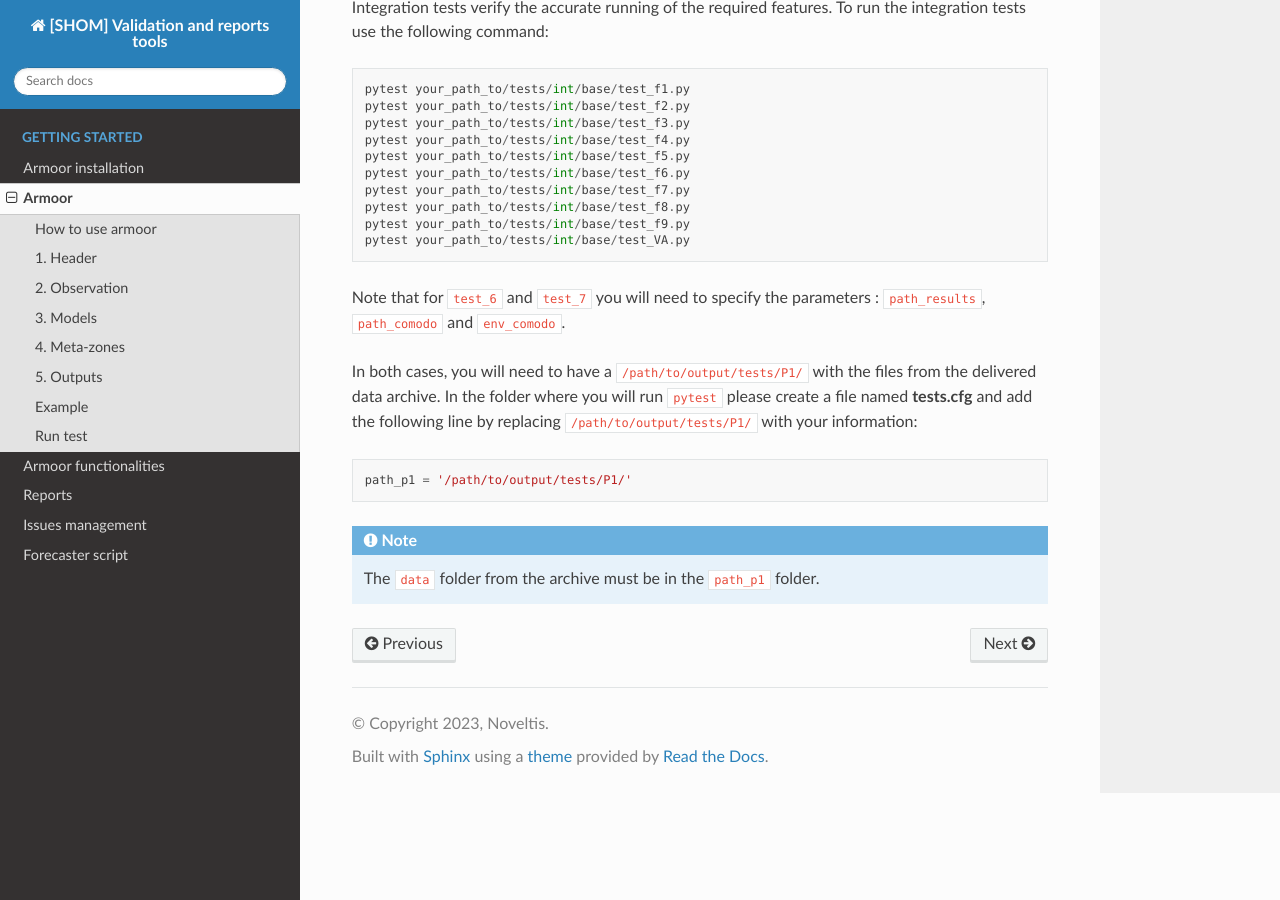
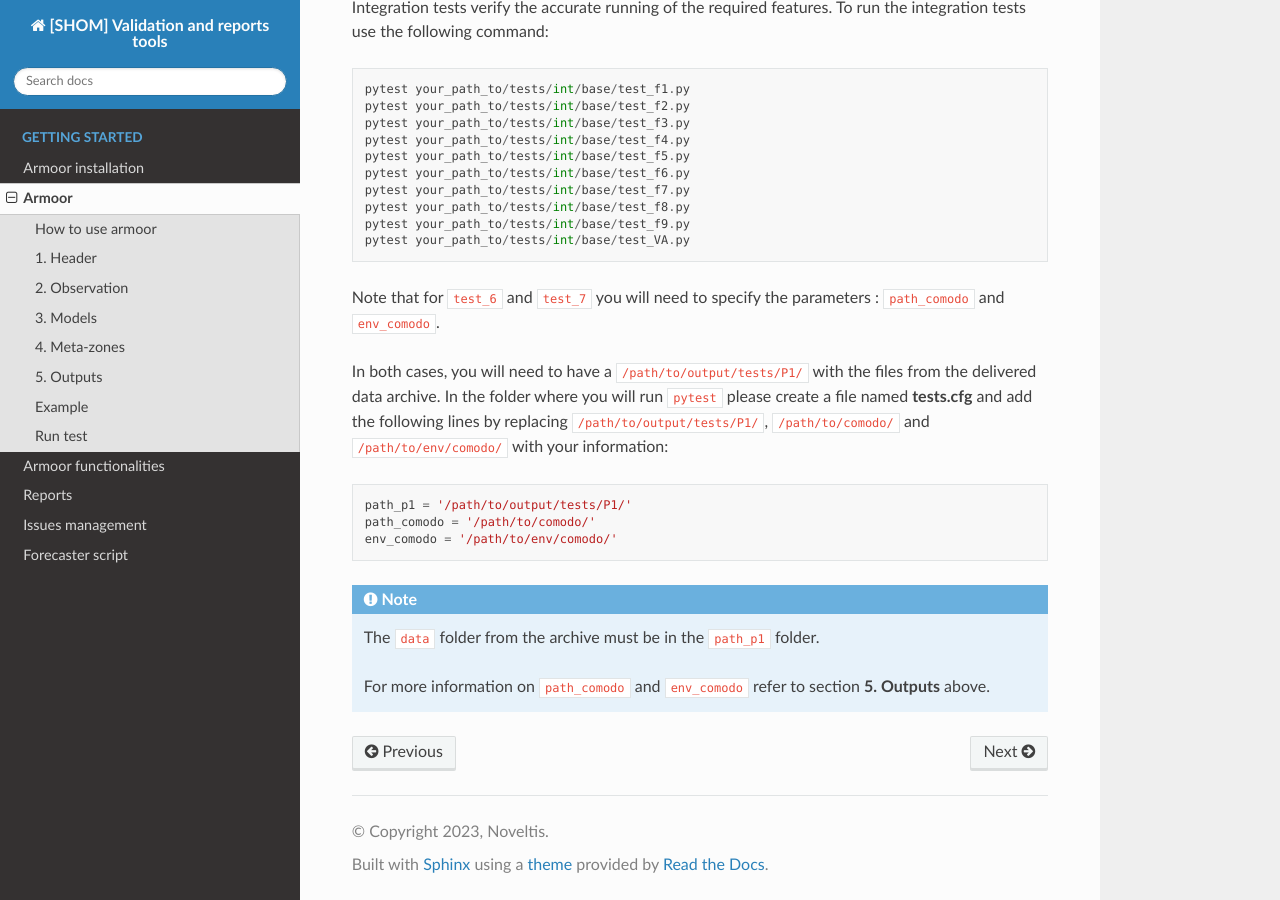
Before and after one commit to shom-fr/armoor, a Sphinx documentation site: the page built from docs/source/base.rst, in a window 1280 px wide and 900 px high, scrolled down 5300 px. Built offline with Sphinx 7.4.7 and the Read the Docs theme 2.0.0, drawn with Linux system fonts in a browser that asks for light colours.

Commit message:
#17 A_MODIFIER : path_comodo and env_comodo must be updated with relevant information in local tests.cfg file.

```diff
--- a/docs/source/base.rst
+++ b/docs/source/base.rst
@@ -210,17 +210,20 @@ Integration tests verify the accurate running of the required features. To run t
     pytest your_path_to/tests/int/base/test_f9.py
     pytest your_path_to/tests/int/base/test_VA.py
 
-Note that for ``test_6`` and ``test_7`` you will need to specify the parameters : ``path_results``, ``path_comodo`` and
+Note that for ``test_6`` and ``test_7`` you will need to specify the parameters : ``path_comodo`` and
 ``env_comodo``.
 
 
 In both cases, you will need to have a ``/path/to/output/tests/P1/`` with the files from the delivered data archive.
 In the folder where you will run ``pytest`` please create a file named **tests.cfg**
-and add the following line by replacing ``/path/to/output/tests/P1/`` with your information::
+and add the following lines by replacing ``/path/to/output/tests/P1/``, ``/path/to/comodo/`` and ``/path/to/env/comodo/`` with your information::
 
     path_p1 = '/path/to/output/tests/P1/'
-
+    path_comodo = '/path/to/comodo/'
+    env_comodo = '/path/to/env/comodo/'
 
 .. NOTE::
 
     The ``data`` folder from the archive must be in the ``path_p1`` folder.
+
+    For more information on ``path_comodo`` and ``env_comodo`` refer to section **5. Outputs** above.
```
Also changed, not shown: 10 other files.
